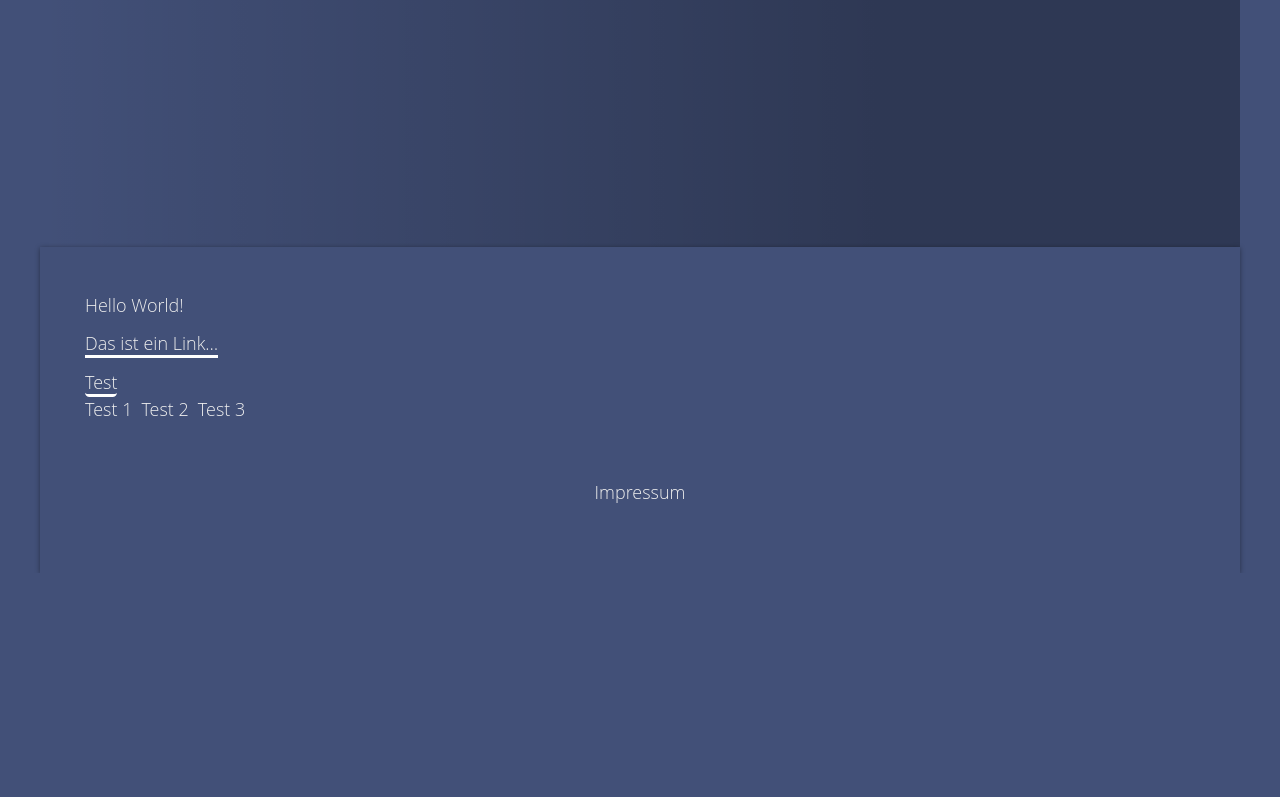
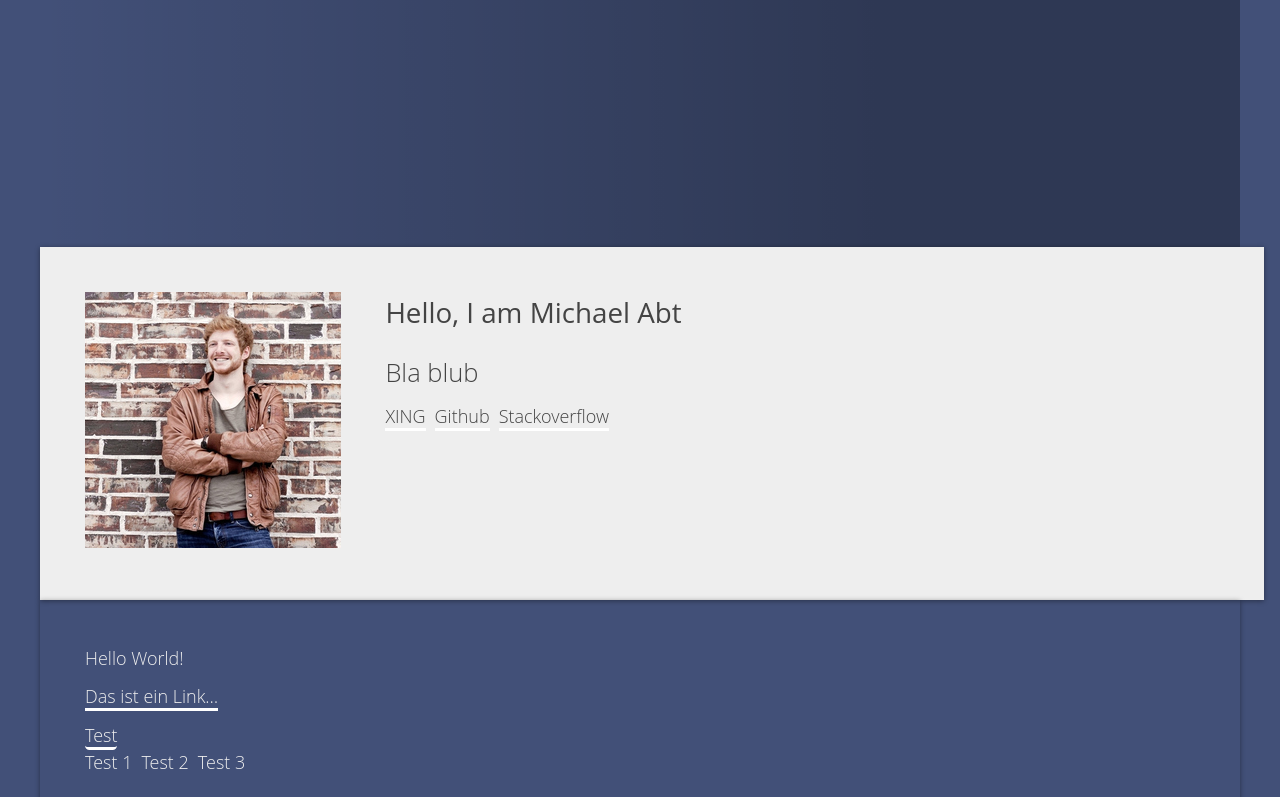
Before and after one commit to webwelten/webwelten, a React app: page / in a window 1280 px wide. Shown: the part 553-1350 px from the top of the page. Before the commit the page ends 1126 px from the top, so only its background shows below. Built offline with nearby package versions, Linux system fonts and the light colour scheme.

Commit message:
Add profile pattern/container

```diff
--- a/src/App.js
+++ b/src/App.js
@@ -4,6 +4,7 @@ import ReactDOM from 'react-dom';
 import './style/main.css';
 
 import Intro from './patterns/Intro';
+import Profile from './patterns/Profile';
 
 import Button from './components/Button';
 import Section from './components/Section';
@@ -11,6 +12,7 @@ import Section from './components/Section';
 const App = () => (
   <div className="container">
     <Intro />
+    <Profile />
 
     <Section shadow>
       <p>Hello World!</p>
--- /dev/null
+++ b/src/patterns/Profile/Profile.js
@@ -0,0 +1,42 @@
+import React from 'react';
+
+import Section from '../../components/Section';
+
+import image from './assets/michael-abt-foto.256x256.jpg';
+
+const Profile = Section.extend`
+  display: grid;
+  grid-template-columns: 1fr;
+  grid-gap: calc(1rem * var(--base-margin));
+
+  background-color: var(--secondary-color);
+  color: var(--secondary-text);
+
+  @media(min-width: 34em) {
+    grid-template-columns: 1fr 3fr;
+  }
+
+  @media(min-width: 1200px) {
+    width: 102%;
+  }
+`;
+
+export default () => (
+  <Profile id="profile" shadow>
+
+    <div>
+      <img src={image} className="responsive" alt="" />
+    </div>
+
+    <div>
+      <h2 className="">Hello, I am Michael&nbsp;Abt</h2>
+      <h3>Bla blub</h3>
+      <ul className="list-inline list-unstyled mb-0">
+        <li><a href="https://www.xing.com/profile/Michael_Abt7">XING</a></li>
+        <li><a href="https://github.com/webwelten">Github</a></li>
+        <li><a href="https://stackoverflow.com/users/5339853/webwelten">Stackoverflow</a></li>
+      </ul>
+    </div>
+
+  </Profile>
+);
--- /dev/null
+++ b/src/patterns/Profile/package.json
@@ -0,0 +1,3 @@
+{
+  "main": "Profile.js"
+}
```
Also changed, not shown: src/patterns/Profile/assets/michael-abt-foto.256x256.jpg (added).
